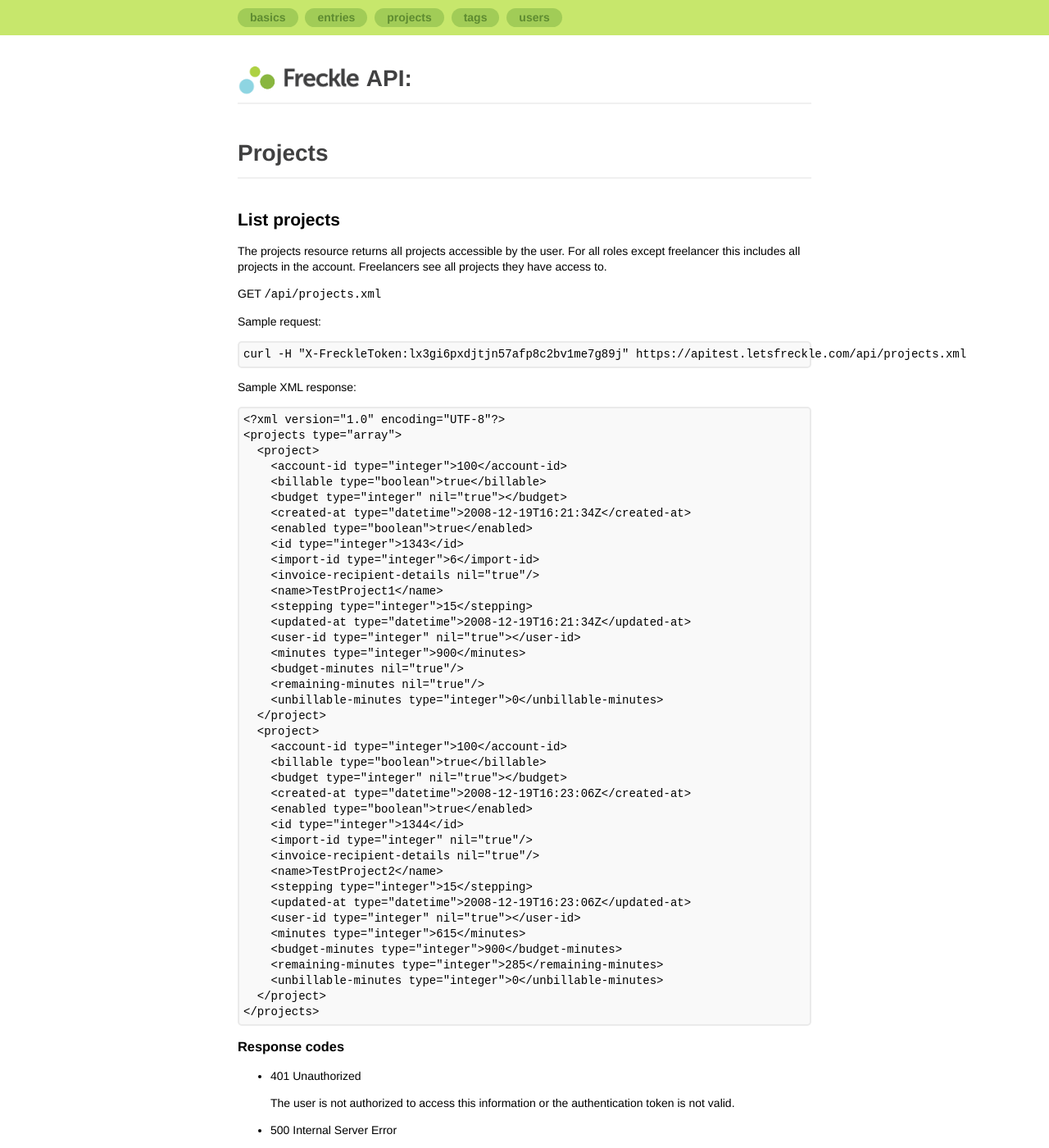
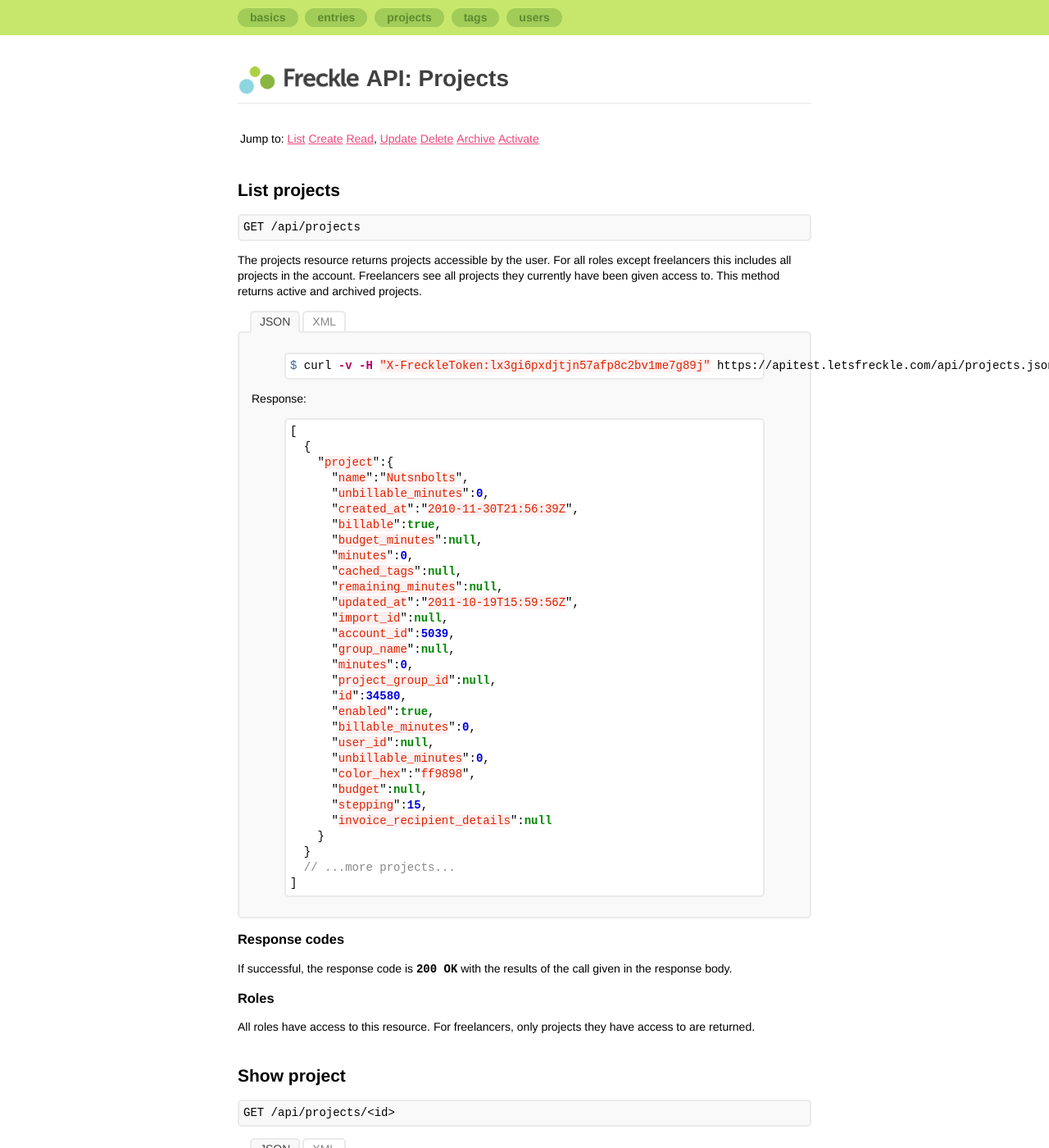
Before and after one commit to cheerful/freckle-apidocs, a Jekyll site: the page built from projects.md, in a window 1280 px wide and 1400 px high. Shown: the whole window at 82% size. Built offline with Jekyll 4.4.1, drawn with Linux system fonts in a browser that asks for light colours; nearby versions of some CDN libraries; Markdown is read by kramdown in place of the engine named in the settings; some of the changed text lies outside the part shown.

Commit message:
in page nav for basics, examples for projects

```diff
--- a/projects.md
+++ b/projects.md
@@ -1,106 +1,196 @@
 ---
 layout: default
+title: Projects
 ---
-Projects
-========
 
-List projects
+Jump to: [List](#list) | [Create](#create) | [Read](#read), [Update](#update) | [Delete](#delete) | [Archive](#archive) | [Activate](#activate)
+
+<a id="list"></a>List projects
 -------------
 
-The projects resource returns all projects accessible by the user. For all roles except freelancer this includes all projects in the account. Freelancers see all projects they have access to.
+    GET /api/projects
 
-GET `/api/projects.xml`
+The projects resource returns projects accessible by the user. For all roles except freelancers this includes all projects in the account. Freelancers see all projects they currently have been given access to. This method returns active and archived projects.
 
-Sample request:
+<div class="tabs">
+<div class="selector">
+  <div class="json active">JSON</div>
+  <div class="xml">XML</div>
+</div>
+<div class="tab json active">
+{% highlight sh %}
+$ curl -v -H "X-FreckleToken:lx3gi6pxdjtjn57afp8c2bv1me7g89j" https://apitest.letsfreckle.com/api/projects.json
+{% endhighlight %}
 
-    curl -H "X-FreckleToken:lx3gi6pxdjtjn57afp8c2bv1me7g89j" https://apitest.letsfreckle.com/api/projects.xml
+Response:
 
-Sample XML response:
+{% highlight js %}
+[
+  {
+    "project":{
+      "name":"Nutsnbolts",
+      "unbillable_minutes":0,
+      "created_at":"2010-11-30T21:56:39Z",
+      "billable":true,
+      "budget_minutes":null,
+      "minutes":0,
+      "cached_tags":null,
+      "remaining_minutes":null,
+      "updated_at":"2011-10-19T15:59:56Z",
+      "import_id":null,
+      "account_id":5039,
+      "group_name":null,
+      "minutes":0,
+      "project_group_id":null,
+      "id":34580,
+      "enabled":true,
+      "billable_minutes":0,
+      "user_id":null,
+      "unbillable_minutes":0,
+      "color_hex":"ff9898",
+      "budget":null,
+      "stepping":15,
+      "invoice_recipient_details":null
+    }
+  }
+  // ...more projects...
+]
+{% endhighlight %}
+</div>
+<div class="tab xml">
+{% highlight sh %}
+$ curl -v -H "X-FreckleToken:lx3gi6pxdjtjn57afp8c2bv1me7g89j" https://apitest.letsfreckle.com/api/projects.xml
+{% endhighlight %}
 
-    <?xml version="1.0" encoding="UTF-8"?>
-    <projects type="array">
-      <project>
-        <account-id type="integer">100</account-id>
-        <billable type="boolean">true</billable>
-        <budget type="integer" nil="true"></budget>
-        <created-at type="datetime">2008-12-19T16:21:34Z</created-at>
-        <enabled type="boolean">true</enabled>
-        <id type="integer">1343</id>
-        <import-id type="integer">6</import-id>
-        <invoice-recipient-details nil="true"/>
-        <name>TestProject1</name>
-        <stepping type="integer">15</stepping>
-        <updated-at type="datetime">2008-12-19T16:21:34Z</updated-at>
-        <user-id type="integer" nil="true"></user-id>
-        <minutes type="integer">900</minutes>
-        <budget-minutes nil="true"/>
-        <remaining-minutes nil="true"/>
-        <unbillable-minutes type="integer">0</unbillable-minutes>
-      </project>
-      <project>
-        <account-id type="integer">100</account-id>
-        <billable type="boolean">true</billable>
-        <budget type="integer" nil="true"></budget>
-        <created-at type="datetime">2008-12-19T16:23:06Z</created-at>
-        <enabled type="boolean">true</enabled>
-        <id type="integer">1344</id>
-        <import-id type="integer" nil="true"/>
-        <invoice-recipient-details nil="true"/>
-        <name>TestProject2</name>
-        <stepping type="integer">15</stepping>
-        <updated-at type="datetime">2008-12-19T16:23:06Z</updated-at>
-        <user-id type="integer" nil="true"></user-id>
-        <minutes type="integer">615</minutes>
-        <budget-minutes type="integer">900</budget-minutes>
-        <remaining-minutes type="integer">285</remaining-minutes>
-        <unbillable-minutes type="integer">0</unbillable-minutes>
-      </project>
-    </projects>
+Response:
+
+{% highlight xml %}
+<?xml version="1.0" encoding="UTF-8"?>
+<projects type="array">
+  <project>
+    <account-id type="integer">5039</account-id>
+    <billable type="boolean">true</billable>
+    <billable-minutes type="integer">0</billable-minutes>
+    <budget type="integer" nil="true"></budget>
+    <cached-tags type="yaml" nil="true"></cached-tags>
+    <color-hex>f1f353</color-hex>
+    <created-at type="date time">2010-11-30T21:56:39Z</created-at>
+    <enabled type="boolean">true</enabled>
+    <id type="integer">34572</id>
+    <import-id type="integer" nil="true"></import-id>
+    <invoice-recipient-details nil="true"></invoice-recipient-details>
+    <minutes type="integer">0</minutes>
+    <name>Activity_1_doloressequiunde</name>
+    <project-group-id type="integer" nil="true"></project-group-id>
+    <stepping type="integer">15</stepping>
+    <unbillable-minutes type="integer">0</unbillable-minutes>
+    <updated-at type="date time">2011-10-19T15:59:56Z</updated-at>
+    <user-id type="integer" nil="true"></user-id>
+    <minutes type="integer">0</minutes>
+    <budget-minutes nil="true"></budget-minutes>
+    <remaining-minutes nil="true"></remaining-minutes>
+    <unbillable-minutes type="integer">0</unbillable-minutes>
+    <group-name nil="true"></group-name>
+  </project>
+  <!-- ...more projects... -->
+</projects>
+{% endhighlight %}
+</div>
+</div>
 
 ### Response codes
 
-* 401 Unauthorized
-
-  The user is not authorized to access this information or the authentication token is not valid.
-
-* 500 Internal Server Error
-
-  An error occurred. The API call was not processed correctly and should be retried later.
+If successful, the response code is **`200 OK`** with the results of the call given in the response body.
 
 ### Roles
 
-Everyone has access to this resource.
+All roles have access to this resource. For freelancers, only projects they have access to are returned.
 
-Show project
+<a id="read"></a>Show project
 -------------
 
-GET `/api/projects/2.xml`
+    GET /api/projects/<id>
 
-Sample request:
+<div class="tabs">
+<div class="selector">
+  <div class="json active">JSON</div>
+  <div class="xml">XML</div>
+</div>
+<div class="tab json active">
+{% highlight sh %}
+$ curl -v -H "X-FreckleToken:lx3gi6pxdjtjn57afp8c2bv1me7g89j" https://apitest.letsfreckle.com/api/projects/34572.json
+{% endhighlight %}
 
-    curl -H "X-FreckleToken:lx3gi6pxdjtjn57afp8c2bv1me7g89j" https://apitest.letsfreckle.com/api/projects/2.xml
+Response:
 
-Sample XML response:
+{% highlight js %}
+{
+   "project":{
+      "name":"Activity_1_doloressequiunde",
+      "unbillable_minutes":0,
+      "created_at":"2010-11-30T21:56:39Z",
+      "billable":true,
+      "budget_minutes":null,
+      "minutes":0,
+      "cached_tags":null,
+      "remaining_minutes":null,
+      "updated_at":"2011-10-19T15:59:56Z",
+      "import_id":null,
+      "account_id":5039,
+      "group_name":null,
+      "minutes":0,
+      "project_group_id":null,
+      "id":34572,
+      "enabled":true,
+      "billable_minutes":0,
+      "user_id":null,
+      "unbillable_minutes":0,
+      "color_hex":"f1f353",
+      "budget":null,
+      "stepping":15,
+      "invoice_recipient_details":null
+   }
+}
+{% endhighlight %}
 
-    <?xml version="1.0" encoding="UTF-8"?>
-    <project>
-      <account-id type="integer">100</account-id>
-      <billable type="boolean">true</billable>
-      <budget type="integer" nil="true"></budget>
-      <created-at type="datetime">2008-12-19T16:21:34Z</created-at>
-      <enabled type="boolean">true</enabled>
-      <id type="integer">1343</id>
-      <import-id type="integer">6</import-id>
-      <invoice-recipient-details nil="true"/>
-      <name>TestProject1</name>
-      <stepping type="integer">15</stepping>
-      <updated-at type="datetime">2008-12-19T16:21:34Z</updated-at>
-      <user-id type="integer" nil="true"></user-id>
-      <minutes type="integer">615</minutes>
-      <budget-minutes type="integer">900</budget-minutes>
-      <remaining-minutes type="integer">285</remaining-minutes>
-      <unbillable-minutes type="integer">0</unbillable-minutes>
-    </project>
+</div>
+<div class="tab xml">
+{% highlight sh %}
+$ curl -v -H "X-FreckleToken:lx3gi6pxdjtjn57afp8c2bv1me7g89j" https://apitest.letsfreckle.com/api/projects/34572.xml
+{% endhighlight %}
+
+Response:
+
+{% highlight xml %}
+<?xml version="1.0" encoding="UTF-8"?>
+<project>
+  <account-id type="integer">5039</account-id>
+  <billable type="boolean">true</billable>
+  <billable-minutes type="integer">0</billable-minutes>
+  <budget type="integer" nil="true"></budget>
+  <cached-tags type="yaml" nil="true"></cached-tags>
+  <color-hex>f1f353</color-hex>
+  <created-at type="date time">2010-11-30T21:56:39Z</created-at>
+  <enabled type="boolean">true</enabled>
+  <id type="integer">34572</id>
+  <import-id type="integer" nil="true"></import-id>
+  <invoice-recipient-details nil="true"></invoice-recipient-details>
+  <minutes type="integer">0</minutes>
+  <name>Activity_1_doloressequiunde</name>
+  <project-group-id type="integer" nil="true"></project-group-id>
+  <stepping type="integer">15</stepping>
+  <unbillable-minutes type="integer">0</unbillable-minutes>
+  <updated-at type="date time">2011-10-19T15:59:56Z</updated-at>
+  <user-id type="integer" nil="true"></user-id>
+  <minutes type="integer">0</minutes>
+  <budget-minutes nil="true"></budget-minutes>
+  <remaining-minutes nil="true"></remaining-minutes>
+  <unbillable-minutes type="integer">0</unbillable-minutes>
+  <group-name nil="true"></group-name>
+</project>
+{% endhighlight %}
+</div>
+</div>
 
 ### Response codes
 
@@ -120,10 +210,10 @@ Sample XML response:
 
 Everyone has access to this resource.
 
-Activate project
+<a id="activate"></a>Activate project
 -------------
 
-GET `/api/projects/2/active.xml`
+   GET /api/projects/<id>/active
 
 Sample request:
 
@@ -149,10 +239,10 @@ In case the project was successfully activated, you get a `HTTP 200 Ok` back, wi
 
 Everyone except freelancers can activate projects.
 
-Archive project
+<a id="archive"></a>Archive project
 -------------
 
-GET `/api/projects/2/archive.xml`
+    GET /api/projects/<id>/archive
 
 Sample request:
 
@@ -178,10 +268,10 @@ In case the project was successfully archived, you get a `HTTP 200 Ok` back, wit
 
 Everyone except freelancers can archive projects.
 
-Add project
+<a id="create"></a>Add project
 -----------
 
-POST `/api/projects.xml`
+    POST /api/projects
 
 Sample request:
 
@@ -215,12 +305,12 @@ In case the project was successfully created, you get a `HTTP 201 Created` back,
 
 Everyone except freelancers can create projects.
 
-Remove project
+<a id="delete"></a>Remove project
 -----------
 
+    DELETE /api/projects/<id>
+
 Removed can be only projects without any entries, expenses and invoices.
-
-DELETE `/api/projects/2.xml`
 
 Sample request:
 
```
Also changed, not shown: entries.md (+2 -2 lines), index.md (+44 -37 lines).
